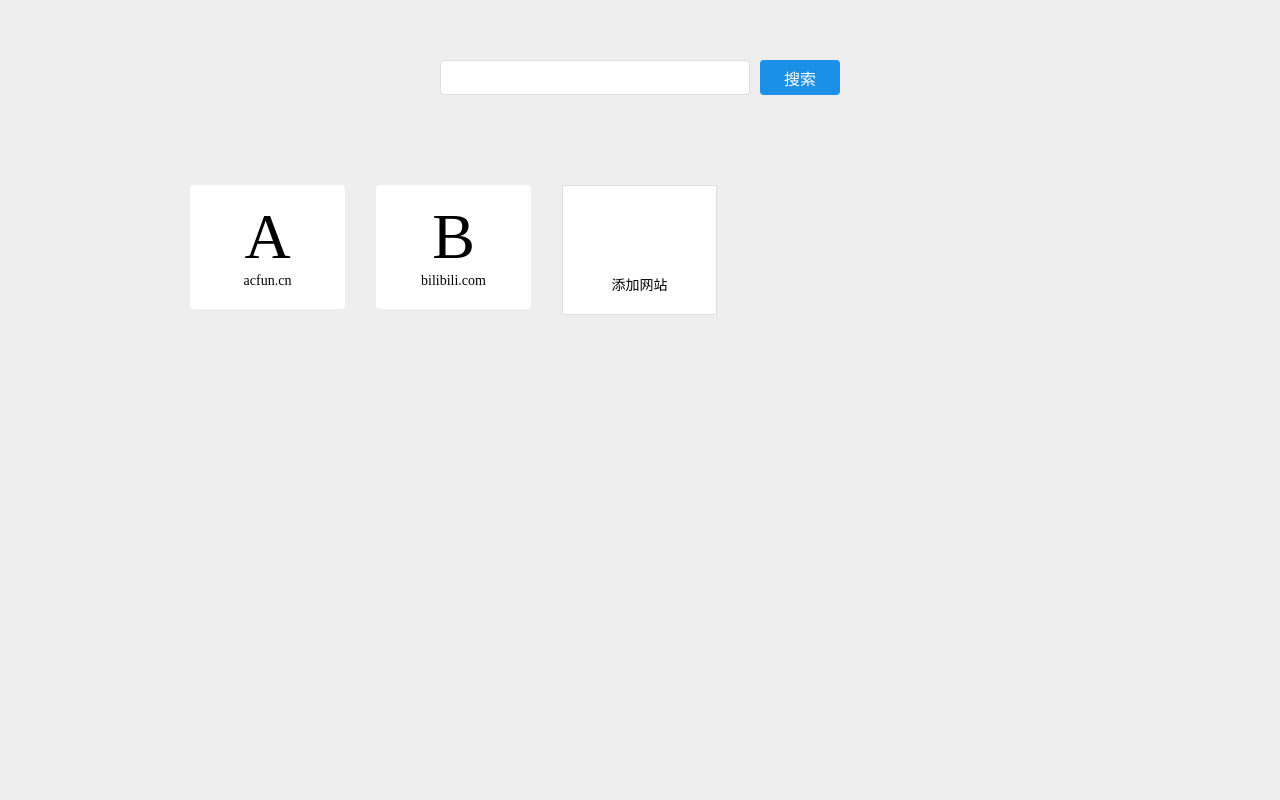
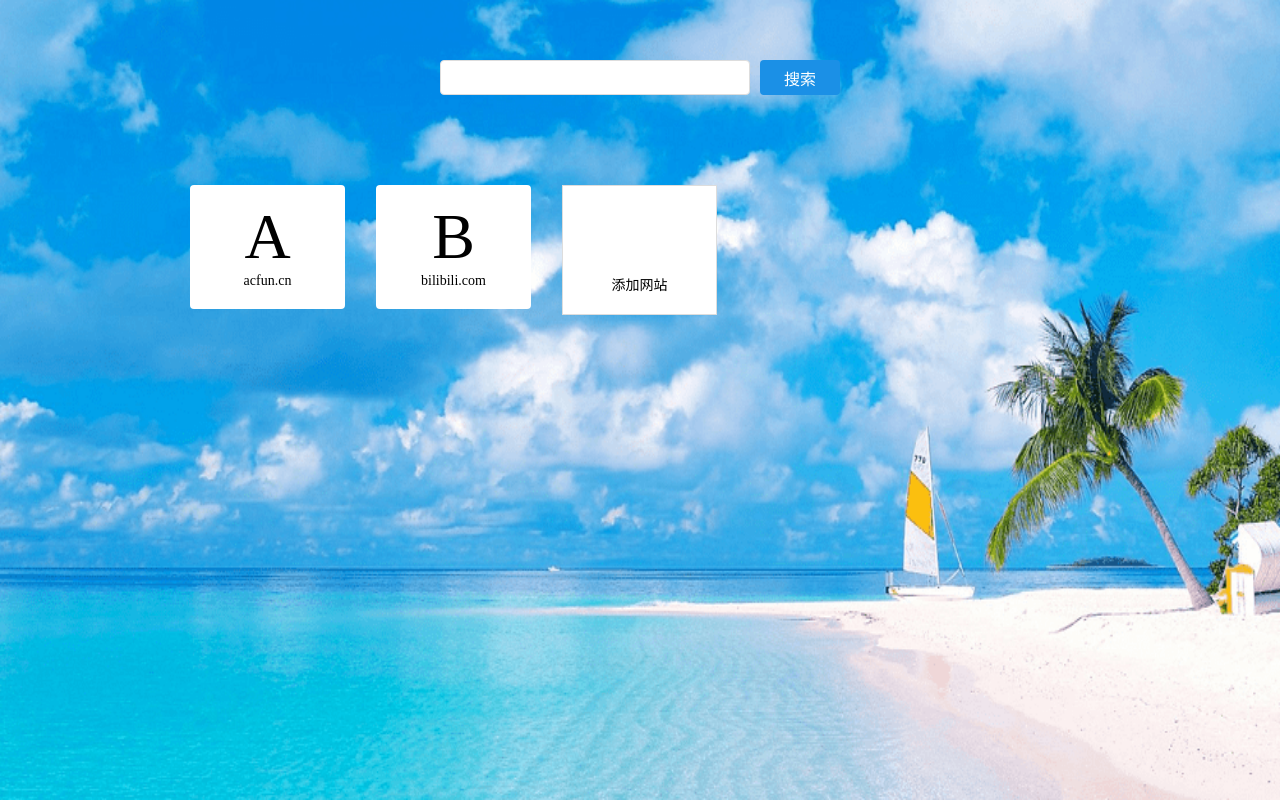
Before and after one commit to GLOFFLY/nav-0, a website: page src/index.html in a window 1280 px wide. Drawn offline with nearby package versions, Linux system fonts and the light colour scheme.

Commit message:
add yarn build

```diff
--- a/src/style.css
+++ b/src/style.css
@@ -5,14 +5,28 @@ ul,ol{list-style: none;}
 a{color: inherit; text-decoration: none;}
 img{max-width: 100%; max-height: 100%;}
 
-body{background: #eee;}
+body{
+    min-height: 100vh;
+    min-width: 100vw;
+    //background: #eee;
+    background-image: url("images/sjbg.jpg");
+    background-size: 100% 100%;
+}
+@media (min-width:500px){
+    body{
+        background-image: url("images/bg.png");
+        background-size: 100% 100%;
+    }
+}
 
 .globalHeader{
-    margin: 20px;
+    padding: 20px;
+    padding-bottom: 20px;
 }
 @media (min-width:500px){
     .globalHeader{
-        margin: 60px 0 90px;
+        padding-top: 60px;
+        padding-bottom: 70px;
     }
 }
 .searchForm{
```
Also changed, not shown: package.json (+10 -1 lines), dist/bg.fe89b7d2.png (added), dist/index.html, dist/sjbg.ca3f7f9f.jpg (added), src/README.md, src/images/bg.png (added), src/images/sjbg.jpg (added), 4 other files.
